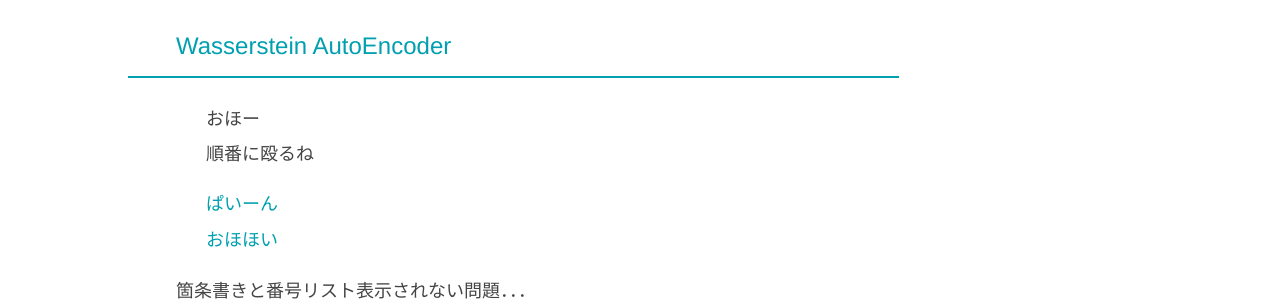
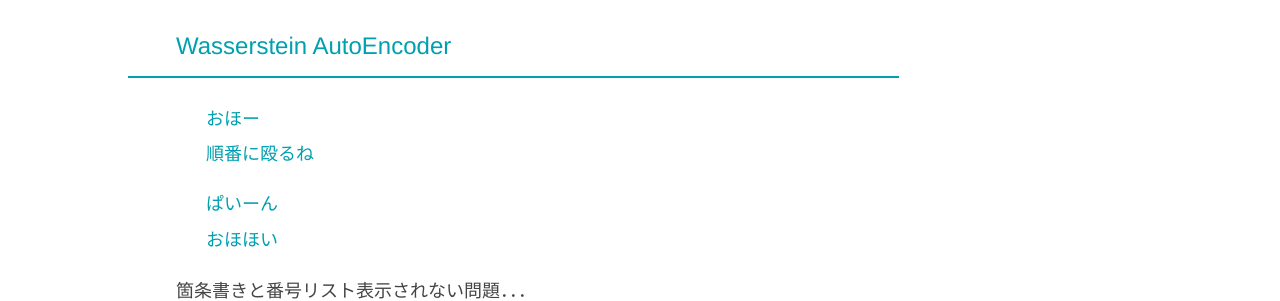
Before and after one commit to salty-vanilla/page_test, a Jekyll site: the page built from _posts/2018-05-03-WAE.md, in a window 1280 px wide. Shown: the part 207-508 px from the top of the page. Built offline with Jekyll 4.4.1, drawn with Linux system fonts in a browser that asks for light colours.

Commit message:
Update style.scss

```diff
--- a/css/style.scss
+++ b/css/style.scss
@@ -108,7 +108,7 @@ ul ul, ol ul {
   list-style-type: circle;
 }
 
-ol li {
+ol, li {
   color: $blue;
 }
 
```
